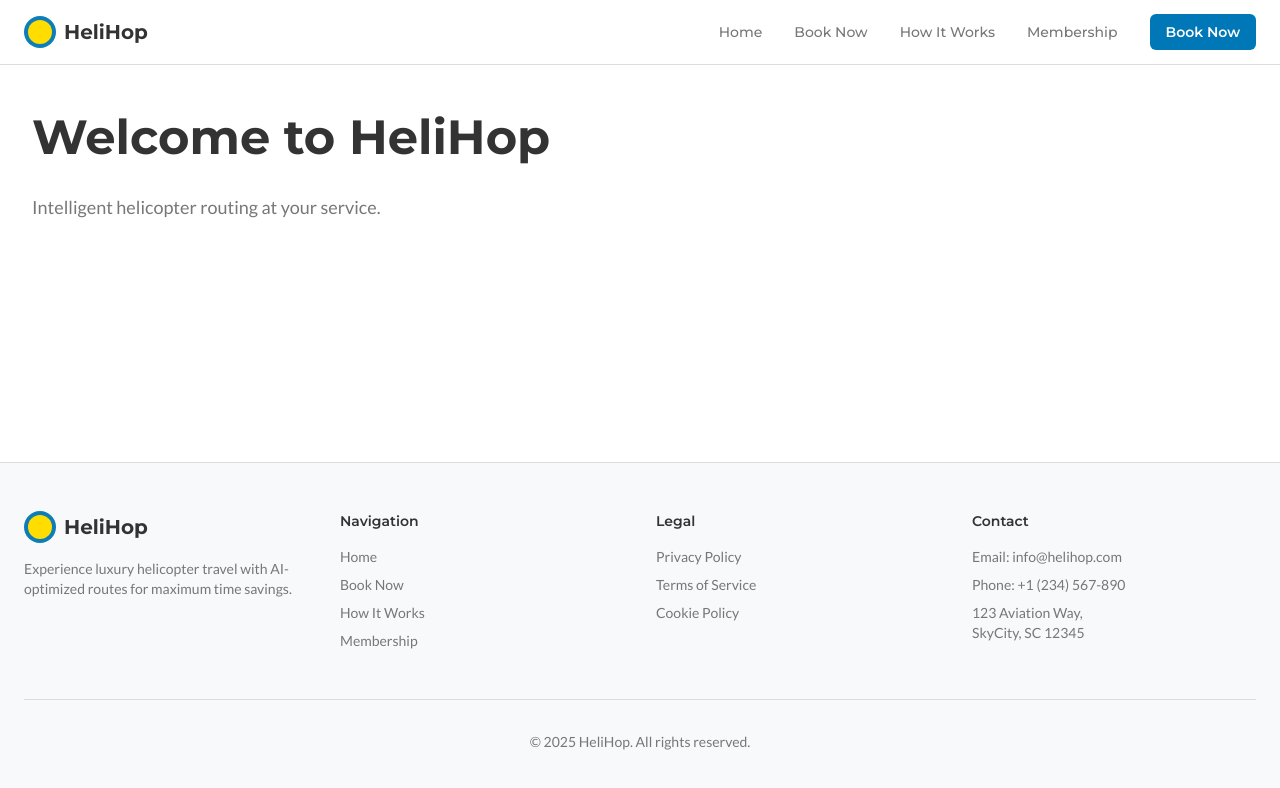
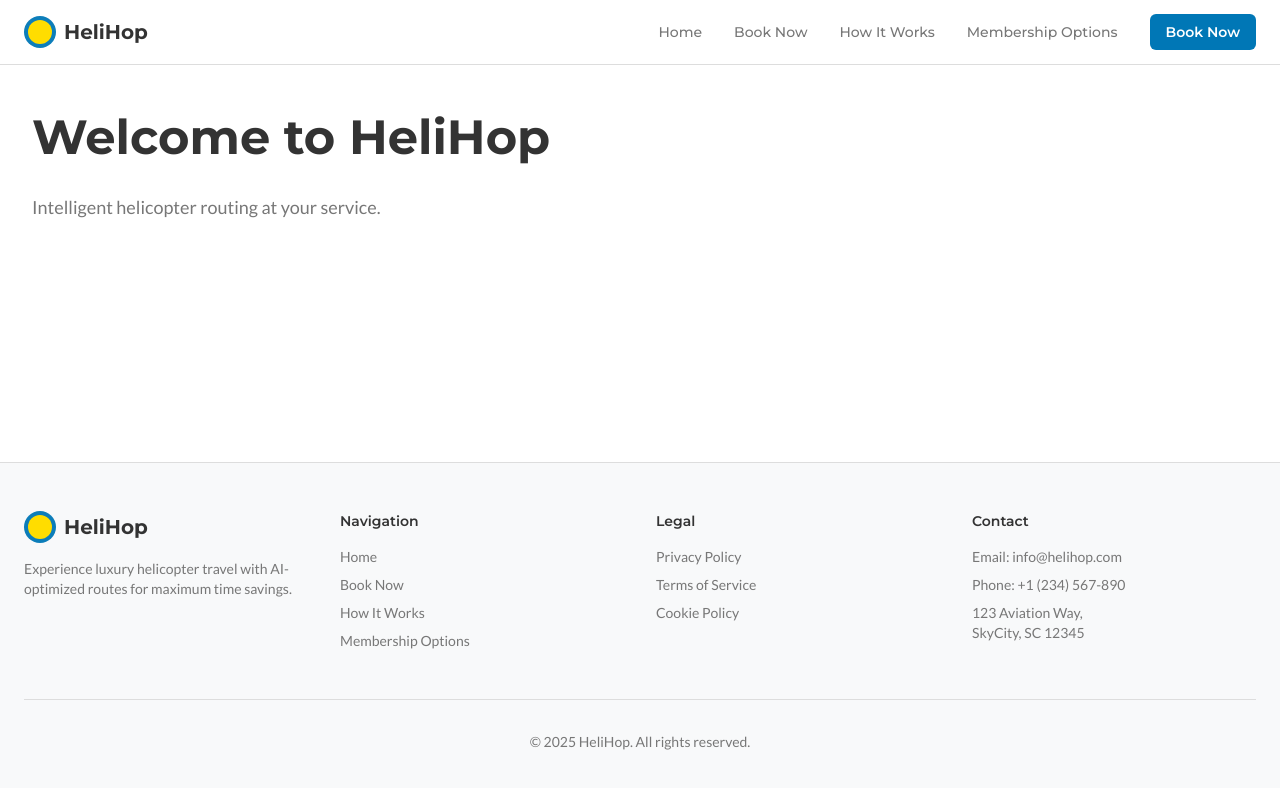
Before and after one commit to verma6uc/helihop, a React (Vite) app: page / in a window 1280 px wide. Shown: the top 788 px of the page. Built offline with nearby package versions, Linux system fonts and the light colour scheme.

Commit message:
Add page route: Add Route for MembershipOptions Page

```diff
--- a/package.json
+++ b/package.json
@@ -1,4 +1,3 @@
-
 {
   "name": "helihop",
   "private": true,
@@ -25,7 +24,7 @@
     "leaflet": "^1.9.4",
     "lucide-react": "^0.292.0",
     "react": "^18.2.0",
-    "react-credit-cards": "^0.8.3",
+    "react-credit-cards-2": "^1.0.1",
     "react-datepicker": "^4.21.0",
     "react-dom": "^18.2.0",
     "react-hook-form": "^7.48.2",
--- a/src/App.tsx
+++ b/src/App.tsx
@@ -1,6 +1,7 @@
 
 import { Routes, Route } from 'react-router-dom';
 import MainLayout from './layouts/MainLayout';
+import MembershipOptions from './pages/MembershipOptions/MembershipOptions';
 
 // Placeholder components for routes - these will be replaced with actual page components
 const HomePage = () => (
@@ -24,13 +25,6 @@ const HowItWorks = () => (
   </div>
 );
 
-const MembershipOptions = () => (
-  <div className="container mx-auto py-12">
-    <h1 className="mb-8 text-4xl font-bold text-helihop-dark">Membership Options</h1>
-    <p className="text-lg text-helihop-medium">Explore our premium membership plans.</p>
-  </div>
-);
-
 function App() {
   return (
     <Routes>
@@ -38,7 +32,7 @@ function App() {
         <Route index element={<HomePage />} />
         <Route path="book-now" element={<BookNow />} />
         <Route path="how-it-works" element={<HowItWorks />} />
-        <Route path="membership" element={<MembershipOptions />} />
+        <Route path="membership-options" element={<MembershipOptions />} />
         <Route path="*" element={<div>Page not found</div>} />
       </Route>
     </Routes>
--- a/src/components/Footer.tsx
+++ b/src/components/Footer.tsx
@@ -42,8 +42,8 @@ const Footer = () => {
                 </Link>
               </li>
               <li>
-                <Link to="/membership" className="text-helihop-medium hover:text-helihop-blue">
-                  Membership
+                <Link to="/membership-options" className="text-helihop-medium hover:text-helihop-blue">
+                  Membership Options
                 </Link>
               </li>
             </ul>
--- a/src/components/Navbar.tsx
+++ b/src/components/Navbar.tsx
@@ -15,7 +15,7 @@ const Navbar = () => {
     { name: 'Home', path: '/' },
     { name: 'Book Now', path: '/book-now' },
     { name: 'How It Works', path: '/how-it-works' },
-    { name: 'Membership', path: '/membership' },
+    { name: 'Membership Options', path: '/membership-options' },
   ];
 
   return (
--- /dev/null
+++ b/src/pages/MembershipOptions/MembershipOptions.tsx
@@ -0,0 +1,13 @@
+
+import React from 'react';
+
+const MembershipOptions = () => {
+  return (
+    <div className="container mx-auto py-12">
+      <h1 className="mb-8 text-4xl font-bold text-helihop-dark">Membership Options</h1>
+      <p className="text-lg text-helihop-medium">Explore our premium membership plans.</p>
+    </div>
+  );
+};
+
+export default MembershipOptions;
```
Also changed, not shown: 1 other file (tests, documents, lock files or other folders).
